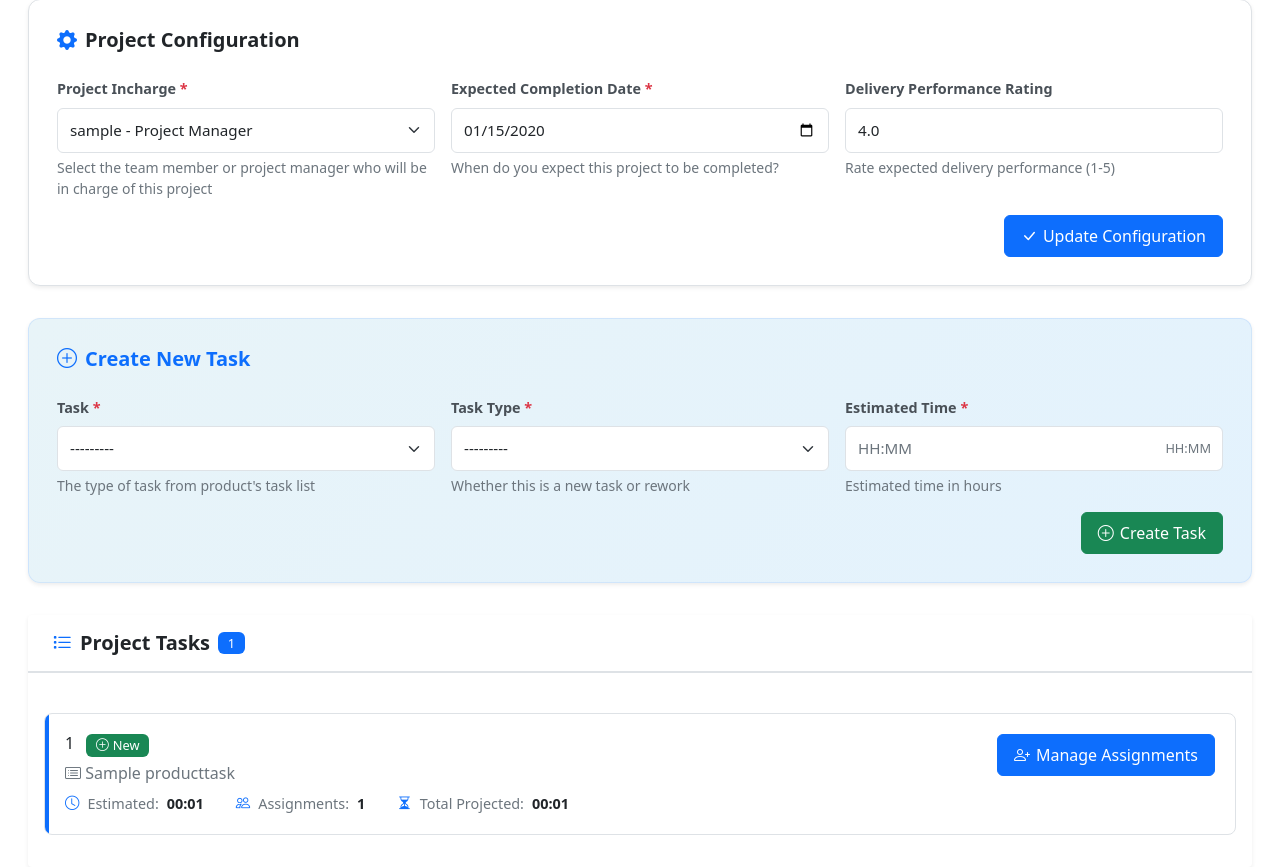
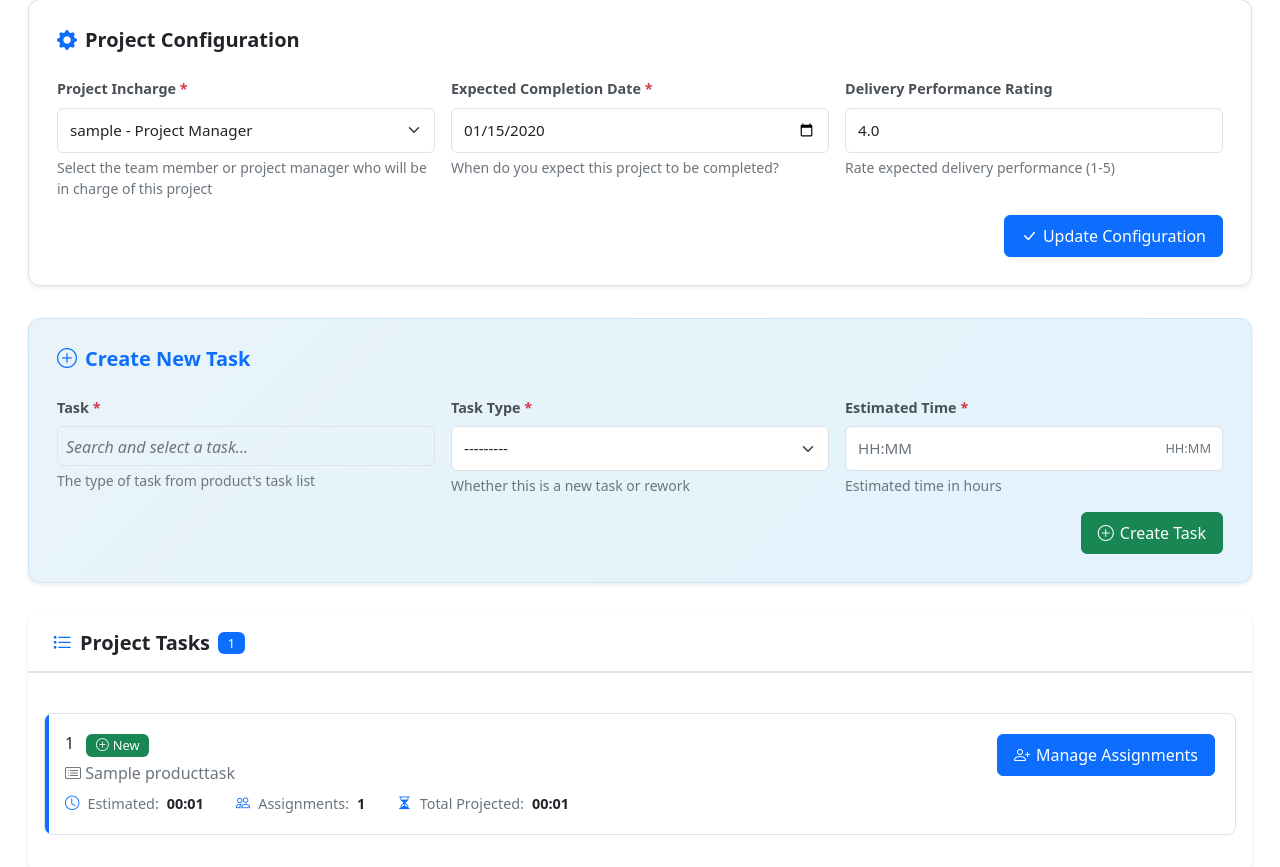
Before and after one commit to deeghal-ai/taskpro, a Django app: page /projects/00000000-0000-0000-0000-000000000001/manage/ in a window 1280 px wide. Shown: the part 327-1194 px from the top of the page. Run offline with Django 5.2, Linux system fonts and the light colour scheme; a user stored in the database is signed in; tables that the repository leaves empty hold one stand-in row (values such as "Sample post"); some libraries are stand-ins or nearby versions.

Commit message:
improved task search drop-down

```diff
--- a/projects/forms.py
+++ b/projects/forms.py
@@ -379,7 +379,9 @@ class ProjectTaskForm(forms.ModelForm):
         ]
         widgets = {
             'product_task': forms.Select(attrs={
-                'class': 'form-select'
+                'class': 'form-select searchable-select',
+                'data-search': 'true',
+                'data-placeholder': 'Search and select a task...'
             }),
             'task_type': forms.Select(attrs={
                 'class': 'form-select'
--- a/projects/templates/projects/project_management.html
+++ b/projects/templates/projects/project_management.html
@@ -3,6 +3,10 @@
 {% block title %}{{ title }}{% endblock %}
 
 {% block extra_css %}
+<!-- Select2 CSS -->
+<link href="https://cdn.jsdelivr.net/npm/select2@4.1.0-rc.0/dist/css/select2.min.css" rel="stylesheet" />
+<link href="https://cdn.jsdelivr.net/npm/select2-bootstrap-5-theme@1.3.0/dist/select2-bootstrap-5-theme.min.css" rel="stylesheet" />
+
 <style>
     /* Consistent Design System */
     :root {
@@ -378,6 +382,60 @@
         from { opacity: 0; transform: translateY(-10px); }
         to { opacity: 1; transform: translateY(0); }
     }
+
+    /* Select2 Custom Styling */
+    .select2-container {
+        width: 100% !important;
+    }
+
+    .select2-container--bootstrap-5 .select2-selection {
+        border: 1px solid var(--border-color);
+        border-radius: 0.375rem;
+        transition: all var(--transition-speed) ease;
+        min-height: 40px;
+    }
+
+    .select2-container--bootstrap-5.select2-container--focus .select2-selection {
+        border-color: var(--primary-color);
+        box-shadow: 0 0 0 0.2rem rgba(13, 110, 253, 0.25);
+    }
+
+    .select2-container--bootstrap-5 .select2-dropdown {
+        border: 1px solid var(--border-color);
+        border-radius: 0.375rem;
+        box-shadow: var(--shadow-md);
+    }
+
+    .select2-container--bootstrap-5 .select2-search--dropdown .select2-search__field {
+        border: 1px solid var(--border-color);
+        border-radius: 0.25rem;
+        padding: 0.5rem;
+        font-size: 0.95rem;
+    }
+
+    .select2-container--bootstrap-5 .select2-results__option--highlighted {
+        background-color: var(--primary-color);
+        color: white;
+    }
+
+    .select2-container--bootstrap-5 .select2-results__option {
+        padding: 0.5rem 0.75rem;
+        font-size: 0.95rem;
+    }
+
+    .select2-container--bootstrap-5 .select2-selection__placeholder {
+        color: #6c757d;
+        font-style: italic;
+    }
+
+    .select2-container--bootstrap-5 .select2-selection__rendered {
+        padding: 0.5rem 0.75rem;
+        line-height: 1.5;
+    }
+
+    .searchable-select + .select2-container {
+        margin-top: 0;
+    }
 </style>
 {% endblock %}
 
@@ -614,6 +672,11 @@
 {% endblock %}
 
 {% block extra_js %}
+<!-- jQuery (required for Select2) -->
+<script src="https://code.jquery.com/jquery-3.6.0.min.js"></script>
+<!-- Select2 JS -->
+<script src="https://cdn.jsdelivr.net/npm/select2@4.1.0-rc.0/dist/js/select2.min.js"></script>
+
 <script>
 (function() {
     'use strict';
@@ -744,11 +807,106 @@
         }
     };
 
+    // Searchable Dropdown Manager
+    const SearchableDropdown = {
+        init() {
+            this.initializeSelect2();
+        },
+
+        initializeSelect2() {
+            // Initialize Select2 on searchable select elements
+            $('.searchable-select').each(function() {
+                const $select = $(this);
+                const placeholder = $select.data('placeholder') || 'Search and select...';
+
+                $select.select2({
+                    theme: 'bootstrap-5',
+                    placeholder: placeholder,
+                    allowClear: true,
+                    width: '100%',
+                    dropdownParent: $select.closest('.col-md-4, .form-group, .task-form-section'),
+                    minimumResultsForSearch: 0, // Always show search box
+                    escapeMarkup: function(markup) {
+                        return markup; // Don't escape HTML
+                    },
+                    templateResult: function(data) {
+                        if (data.loading) {
+                            return data.text;
+                        }
+
+                        // Enhanced display with search highlighting
+                        if (data.element && data.element.text) {
+                            const text = data.element.text;
+                            const searchTerm = $('.select2-search__field').val();
+
+                            if (searchTerm && searchTerm.length > 0) {
+                                const regex = new RegExp(`(${searchTerm})`, 'gi');
+                                const highlightedText = text.replace(regex, '<mark class="bg-warning">$1</mark>');
+                                return $('<span>').html(highlightedText);
+                            }
+                        }
+
+                        return data.text;
+                    },
+                    templateSelection: function(data) {
+                        return data.text;
+                    }
+                });
+
+                // Add custom search behavior
+                $select.on('select2:open', function() {
+                    // Focus the search field when dropdown opens
+                    setTimeout(function() {
+                        $('.select2-search__field').focus();
+                    }, 100);
+                });
+
+                // Add loading state
+                $select.on('select2:opening', function() {
+                    $(this).next('.select2-container').addClass('loading');
+                });
+
+                $select.on('select2:open', function() {
+                    $(this).next('.select2-container').removeClass('loading');
+                });
+            });
+
+            // Handle form resets
+            $('form').on('reset', function() {
+                setTimeout(function() {
+                    $('.searchable-select').trigger('change');
+                }, 100);
+            });
+        },
+
+        // Method to programmatically update dropdown options
+        updateOptions(selectElement, newOptions) {
+            const $select = $(selectElement);
+
+            // Clear existing options except placeholder
+            $select.find('option:not([value=""])').remove();
+
+            // Add new options
+            newOptions.forEach(option => {
+                const newOption = new Option(option.text, option.value, false, false);
+                $select.append(newOption);
+            });
+
+            // Refresh Select2
+            $select.trigger('change');
+        }
+    };
+
     // Initialize when DOM is ready
     document.addEventListener('DOMContentLoaded', function() {
         ConfigManager.init();
         FormHandler.init();
         AnimationController.init();
+
+        // Initialize searchable dropdowns when jQuery is ready
+        $(document).ready(function() {
+            SearchableDropdown.init();
+        });
 
         // Initialize tooltips
         const tooltipTriggerList = [].slice.call(document.querySelectorAll('[data-bs-toggle="tooltip"]'));
```
